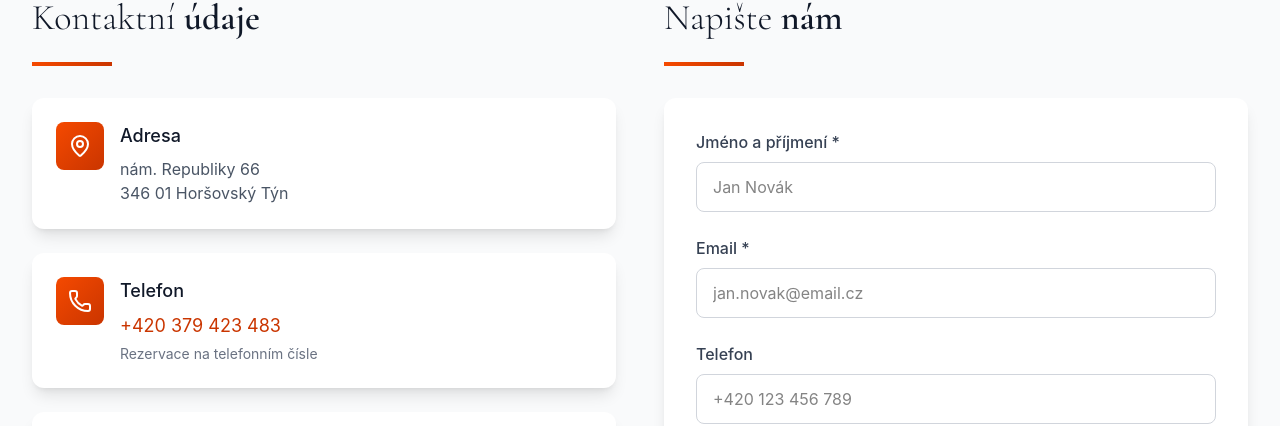
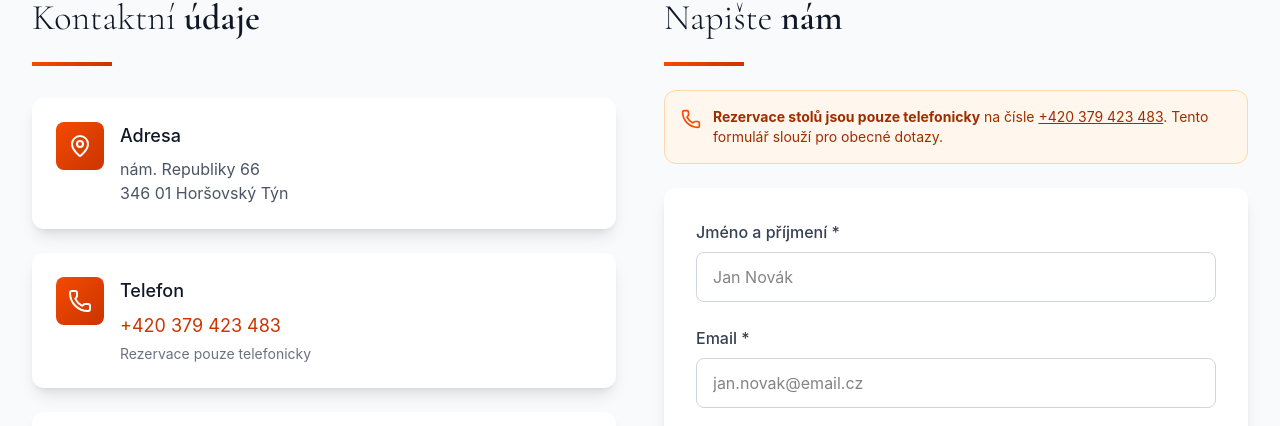
Before and after one commit to mesconliska-maker/Z-meck-restaurace, a React (Vite) app: page /kontakt in a window 1280 px wide. Shown: the part 482-908 px from the top of the page. Built offline with nearby package versions, Linux system fonts and the light colour scheme.

Commit message:
Rezervace pouze telefonicky - aktualizace textů

```diff
--- a/src/app/components/Information.tsx
+++ b/src/app/components/Information.tsx
@@ -40,6 +40,7 @@ export function Information() {
                 +420 379 423 483
               </a>
             </p>
+            <p className="text-sm text-gray-500 mt-1">pouze telefonicky</p>
           </div>
 
           {/* Hours */}
--- a/src/app/components/ReservationCTA.tsx
+++ b/src/app/components/ReservationCTA.tsx
@@ -16,11 +16,11 @@ export function ReservationCTA() {
           className="text-4xl sm:text-5xl lg:text-6xl font-light text-white mb-6"
           style={{ fontFamily: 'Cormorant Garamond, serif' }}
         >
-          Kontaktujte nás <br />
-          <span className="font-semibold">ještě dnes</span>
+          Rezervace <br />
+          <span className="font-semibold">pouze telefonicky</span>
         </h2>
         <p className="text-xl text-white/90 mb-10 max-w-2xl mx-auto">
-          Rádi vám odpovíme na vaše dotazy a zajistíme vše potřebné
+          Rezervujte svůj stůl jednoduše telefonicky. Rádi vám pomůžeme!
         </p>
         <div className="flex flex-col sm:flex-row gap-4 justify-center items-center">
           <a
@@ -33,7 +33,7 @@ export function ReservationCTA() {
             to="/kontakt"
             className="px-10 py-5 bg-transparent border-2 border-white text-white rounded-lg hover:bg-white/10 transition-all text-lg"
           >
-            Kontaktní formulář
+            Kontakt &amp; dotazy
           </Link>
         </div>
       </div>
--- a/src/app/pages/Contact.tsx
+++ b/src/app/pages/Contact.tsx
@@ -89,7 +89,7 @@ export function Contact() {
                         +420 379 423 483
                       </a>
                       <p className="text-sm text-gray-500 mt-1">
-                        Rezervace na telefonním čísle
+                        Rezervace pouze telefonicky
                       </p>
                     </div>
                   </div>
@@ -147,7 +147,15 @@ export function Contact() {
               >
                 Napište <span className="font-semibold">nám</span>
               </h2>
-              <div className="w-20 h-1 bg-gradient-to-r from-orange-600 to-orange-700 mb-8"></div>
+              <div className="w-20 h-1 bg-gradient-to-r from-orange-600 to-orange-700 mb-6"></div>
+              <div className="bg-orange-50 border border-orange-200 rounded-xl p-4 mb-6 flex items-start gap-3">
+                <Phone className="text-orange-600 flex-shrink-0 mt-0.5" size={20} />
+                <p className="text-orange-800 text-sm">
+                  <strong>Rezervace stolů jsou pouze telefonicky</strong> na čísle{" "}
+                  <a href="tel:+420379423483" className="underline hover:text-orange-900">+420 379 423 483</a>.
+                  Tento formulář slouží pro obecné dotazy.
+                </p>
+              </div>
 
               <form onSubmit={handleSubmit} className="bg-white rounded-xl p-8 shadow-lg">
                 <div className="space-y-6">
```
